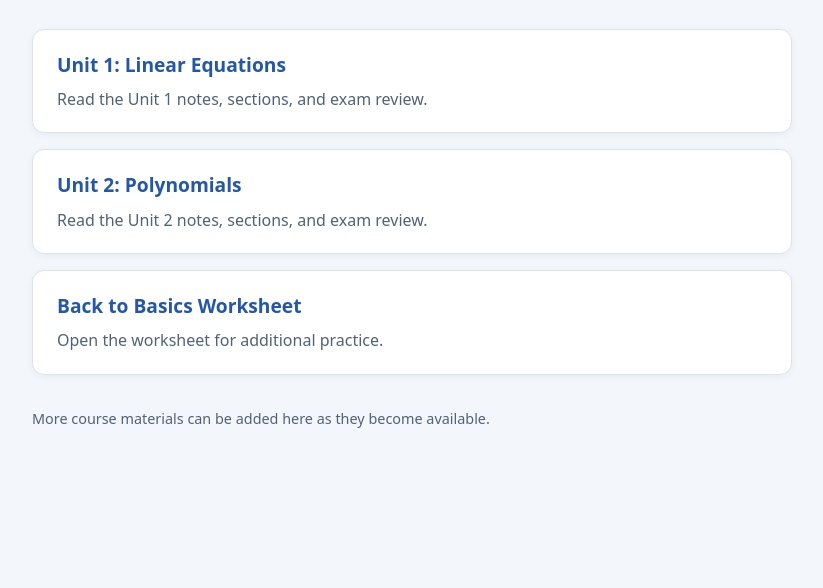
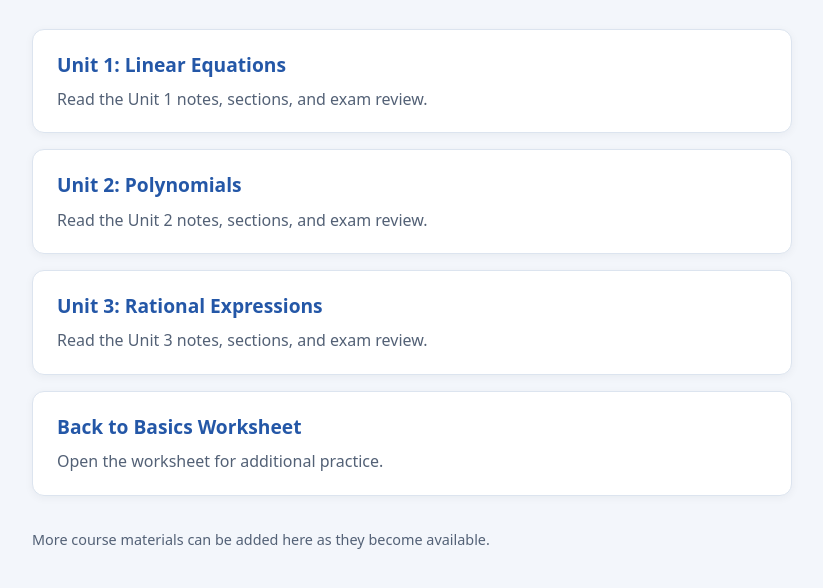
Before and after one commit to ghlytle/math131, a plain HTML site: page index.html in a window 1280 px wide. Shown: the part 156-744 px from the top of the page, without its empty margins (228-1051 px from the left). Drawn offline with Linux system fonts and the light colour scheme.

Commit message:
Add link for Unit 3: Rational Expressions

```diff
--- a/index.html
+++ b/index.html
@@ -80,6 +80,11 @@
 <a class="card" href="Unit2/index.html">
   <h2>Unit 2: Polynomials</h2>
   <p>Read the Unit 2 notes, sections, and exam review.</p>
+</a>
+      <a class="card" href="Unit3/index.html">
+        <h2>Unit 3: Rational Expressions</h2>
+        <p>Read the Unit 3 notes, sections, and exam review.</p>
+      </a>
       <a class="card" href="Back%20to%20Basics%20Worksheet.html">
         <h2>Back to Basics Worksheet</h2>
         <p>Open the worksheet for additional practice.</p>
```
